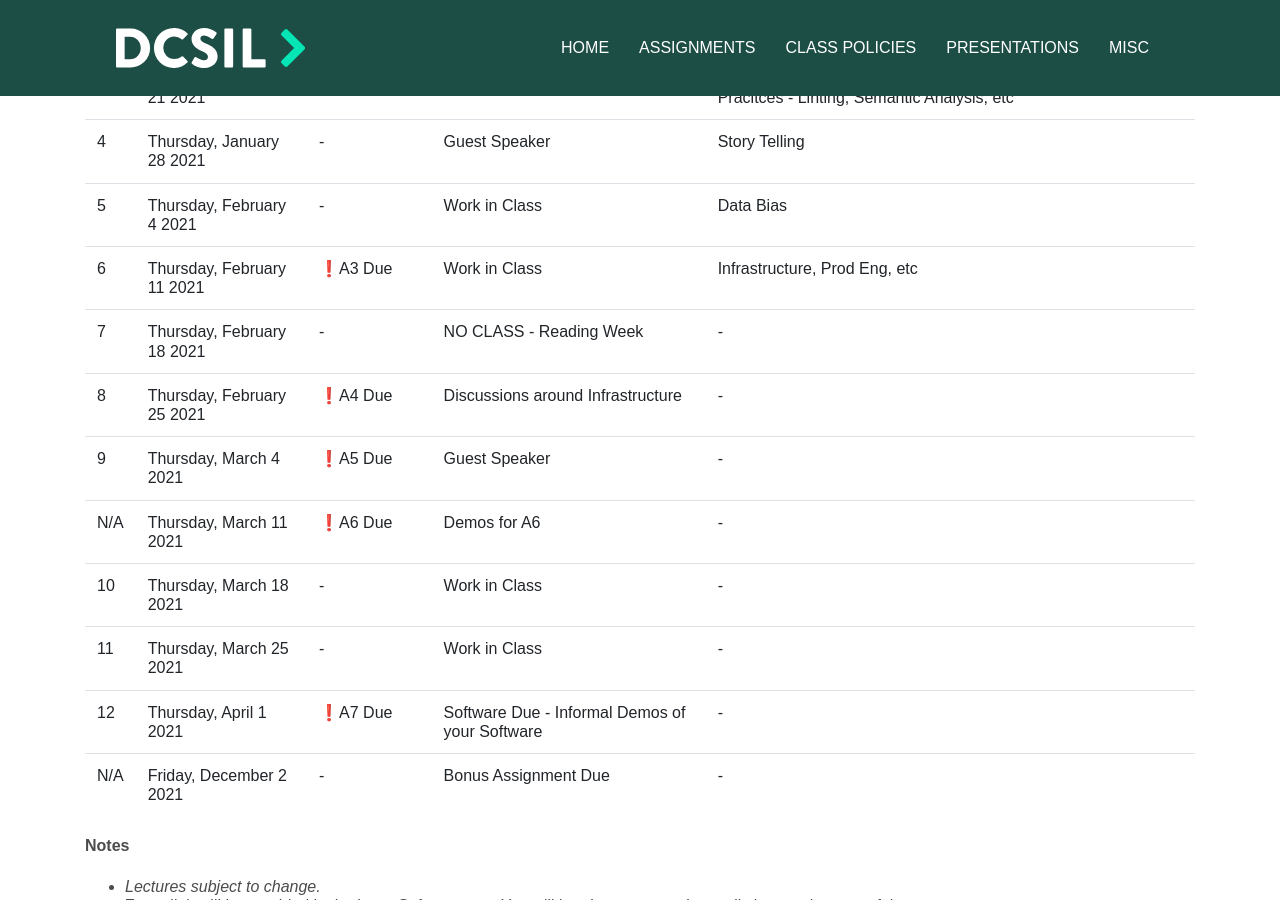
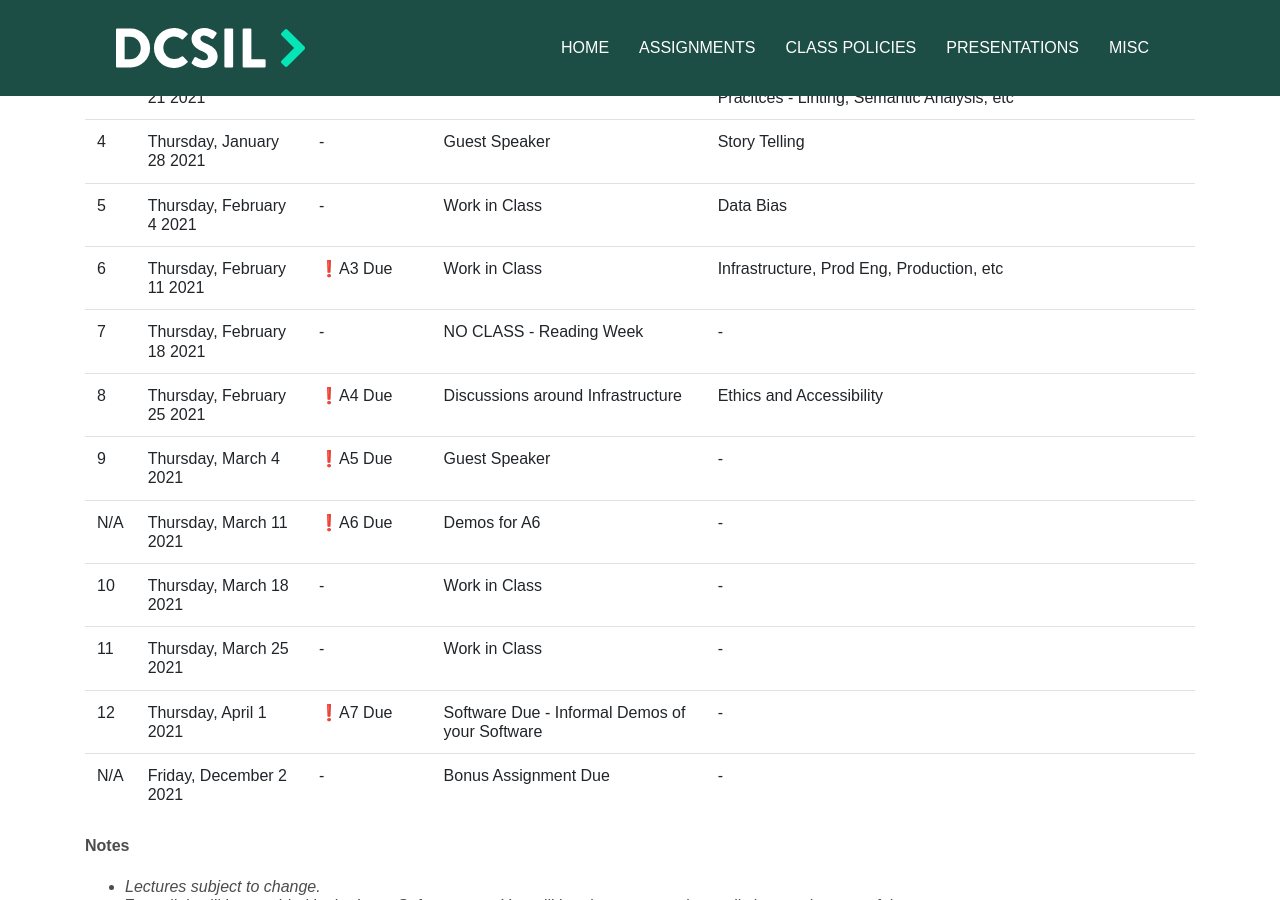
Before and after one commit to dcsil/CSC491, a Jekyll site: the page built from other_pages/schedule_2021.md, in a window 1280 px wide and 900 px high, scrolled down 384 px. Built offline with Jekyll 4.4.1, drawn with Linux system fonts in a browser that asks for light colours; our own code applies the rules of GitHub Pages for plain Markdown files.

Commit message:
Various updates to content

```diff
--- a/other_pages/schedule_2021.md
+++ b/other_pages/schedule_2021.md
@@ -9,9 +9,9 @@ This is a recommended schedule for you to follow. This is broken down by weeks a
 | 3 | Thursday, January 21 2021  | ❗A2 Due | Discussions around Diversity | Different Kinds of Tests / Best Practices - Languages / Best Pracitces - Linting, Semantic Analysis, etc |
 | 4 | Thursday, January 28 2021  | -          | Guest Speaker | Story Telling |
 | 5 | Thursday, February 4 2021  | -         | Work in Class | Data Bias |
-| 6 | Thursday, February 11 2021 | ❗A3 Due  | Work in Class | Infrastructure, Prod Eng, etc |
+| 6 | Thursday, February 11 2021 | ❗A3 Due  | Work in Class | Infrastructure, Prod Eng, Production, etc |
 | 7 | Thursday, February 18 2021 | -         | NO CLASS - Reading Week | - |
-| 8 | Thursday, February 25 2021 | ❗A4 Due  | Discussions around Infrastructure | - |
+| 8 | Thursday, February 25 2021 | ❗A4 Due  | Discussions around Infrastructure | Ethics and Accessibility |
 | 9 | Thursday, March 4 2021     | ❗A5 Due  | Guest Speaker | - |
 | N/A | Thursday, March 11 2021  | ❗A6 Due  | Demos for A6 | - |
 | 10 | Thursday, March 18 2021   | -         | Work in Class | - |
```
